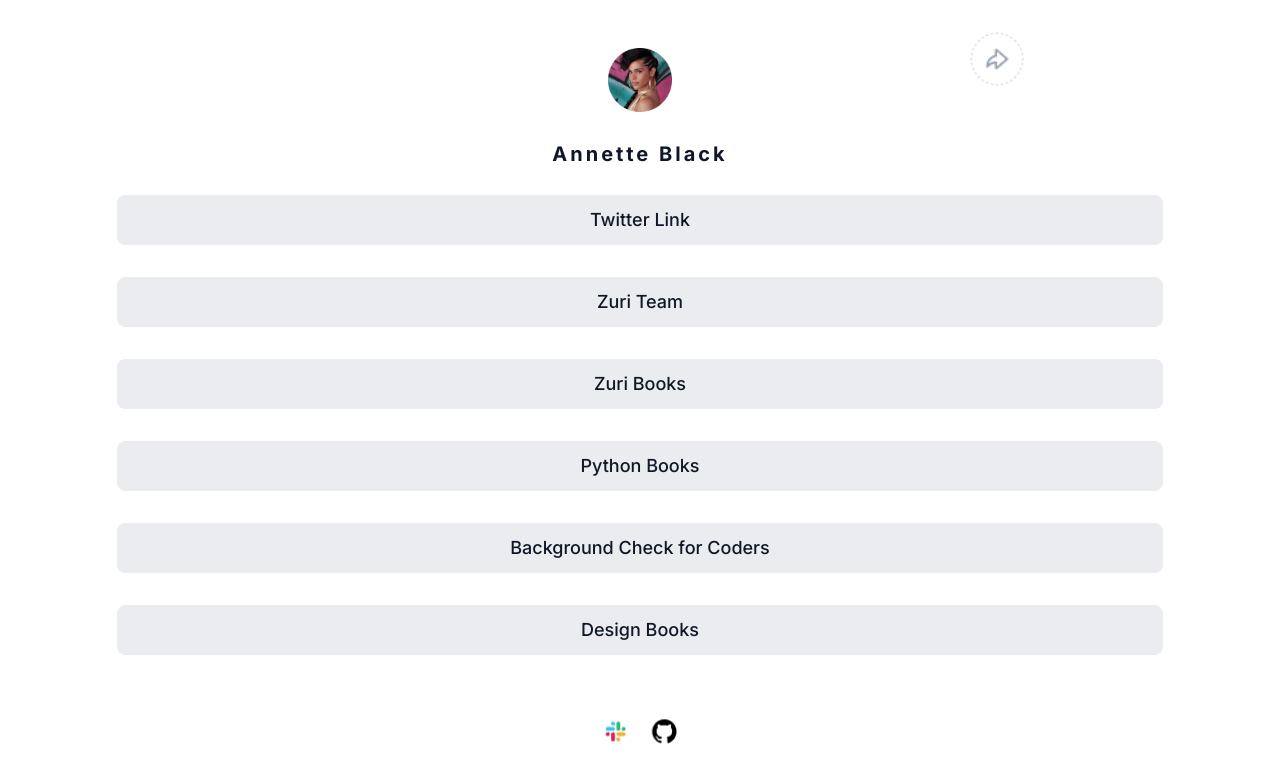
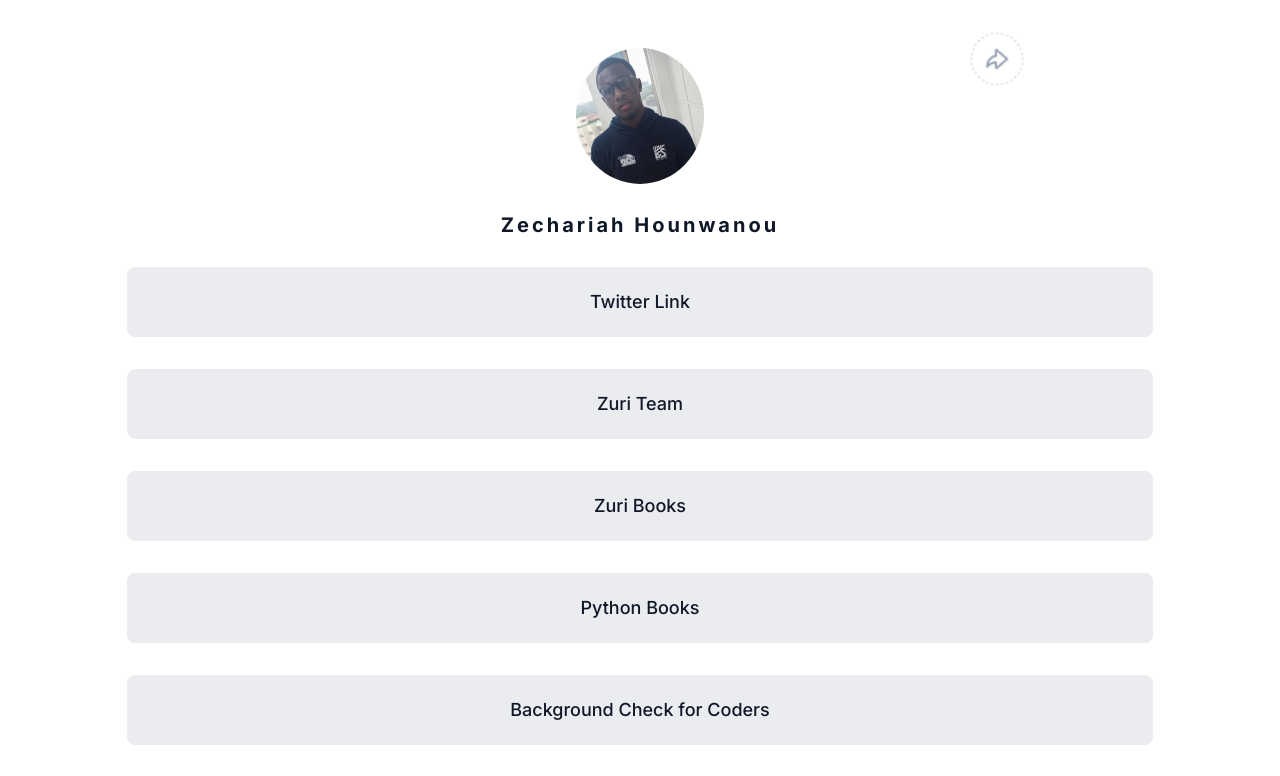
Before and after one commit to codexive-zech/hng-link-tree, a React (Create React App) app: page / in a window 1280 px wide. Shown: the top 776 px of the page. Built offline with nearby package versions, Linux system fonts and the light colour scheme.

Commit message:
Added Real Info

```diff
--- a/src/Home.jsx
+++ b/src/Home.jsx
@@ -1,5 +1,5 @@
 import React from "react";
-import profileImg from "./images/profile-img.png";
+import profileImg from "./images/self.jpg";
 import bigShare from "./images/big-share-button.png";
 import smallShare from "./images/small-share-button.png";
 import footerImg from "./images/Footer.png";
@@ -15,7 +15,7 @@ const Home = () => {
       </div>
       <main>
         <img src={profileImg} alt="" id="profile-img" />
-        <h4 className="profile-name">Annette Black</h4>
+        <h4 className="profile-name">Zechariah Hounwanou</h4>
         <div className="btn-container">
           <a href="https://twitter.com/codexive_zech" className="btn">
             Twitter Link
--- a/src/index.css
+++ b/src/index.css
@@ -54,11 +54,12 @@ main {
 
 #profile-img {
   width: 20vw;
+  border-radius: 50%;
 }
 
 @media screen and (min-width: 765px) {
   #profile-img {
-    width: 5vw;
+    width: 10vw;
   }
 }
 
@@ -91,7 +92,7 @@ main {
   margin: 0 auto;
   text-align: center;
   color: #101828;
-  padding: 10px;
+  padding: 15px 0;
   gap: 8px;
   background: #eaecf0;
   border: 1px solid #eaecf0;
@@ -106,6 +107,7 @@ main {
   .btn {
     font-size: 18px;
     line-height: 28px;
+    padding: 20px 0;
   }
 }
 
```
Also changed, not shown: src/images/self.jpg (added).
